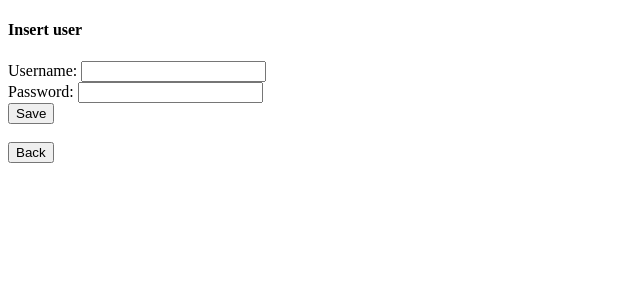
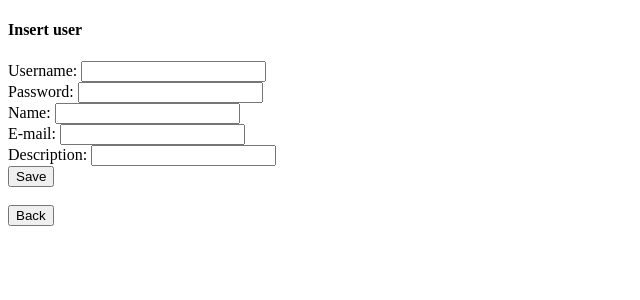
Before and after one commit to Vrouqen/Prueba_ubicacion, a Flask app: template FrontEnd/templates/insert_user.html in a window 1280 px wide. Shown: the top 300 px of the page, without its empty margins (0-640 px from the left). Run offline with Flask 3, Linux system fonts and the light colour scheme; the template is opened without the code that fills it, so the values that code supplies are empty.

Commit message:
Se mejora la inserción de usuarios

```diff
--- a/BackEnd/app.py
+++ b/BackEnd/app.py
@@ -5,7 +5,7 @@ import mysql.connector
 app = Flask(__name__)
 CORS(app)
 
-conn1 = mysql.connector.connect(
+connDBUsers = mysql.connector.connect(
     host='dbusers',
     port=3306,
     user='root',
@@ -31,38 +31,58 @@ conn3 = mysql.connector.connect(
 
 @app.route("/users/load_users", methods=["GET"])
 def load_users():
-    cursorUsers = conn1.cursor()
-    cursorUsers.execute("SELECT * FROM Users")
+    cursorUsers = connDBUsers.cursor()
+    cursorUsers.execute("SELECT U.id_user, U.username, U.password, UI.name, UI.email, UI.description " \
+    "FROM Users U, Users_Info UI WHERE U.id_user=UI.id_user;")
     usersjson = cursorUsers.fetchall()
-    cursorUsers.close()
 
     result = [{
         'id_user': row[0],
         'username': row[1],
-        'password': row[2]}
+        'password': row[2],
+        'name': row[3],
+        'email': row[4],
+        'description': row[5]}
         for row in usersjson]
+
+
+    cursorUsers.close()
 
     return {'result': result }
 
 @app.route("/users/insert_user", methods=["POST"])
 def insert_user():
-    cursorUsers = conn1.cursor()
 
-    # Definition of SQL instruction and get params of method
+    cursorUsers = connDBUsers.cursor()
+
+    # Form params
+    username = request.form['username']
+    password = request.form['password']
+    name = request.form['name']
+    email = request.form['email']
+    description = request.form['description']
+
+    # Definition of SQL instruction to insert on Users
     query = "INSERT INTO Users (username, password) VALUES (%s, %s);"
-    user = request.form['user']
-    password = request.form['password']
+    cursorUsers.execute(query, (username, password))
 
-    cursorUsers.execute(query, (user, password))
-    conn1.commit()
+    # Obtain the id_user auto generated
+    query = "SELECT id_user FROM Users WHERE username=%s;"
+    cursorUsers.execute(query, (username,))
+    id_user = cursorUsers.fetchall()
+
+    # Definition of SQL instruction to insert on Users_Info
+    query = "INSERT INTO Users_Info (id_user, name, email, description) VALUES (%s,%s,%s,%s);"
+    cursorUsers.execute(query, (id_user[0][0], name, email, description))
+
+    connDBUsers.commit()
     cursorUsers.close()
 
-    return jsonify({'message': 'User inserted succesfully',
-                    'user': user+" "+password})
+    return jsonify({'message': 'User inserted succesfully'})
 
 @app.route("/users/delete_user", methods=["POST"])
 def delete_user():
-    cursorUsers = conn1.cursor()
+    cursorUsers = connDBUsers.cursor()
 
     # Definition of SQL instruction and get params of method
     query = "DELETE FROM Users WHERE id_user=%s"
--- a/FrontEnd/static/index.js
+++ b/FrontEnd/static/index.js
@@ -11,7 +11,10 @@ document.addEventListener("DOMContentLoaded", async () => {
         user_info.innerHTML = `
             <label>id_user: ${user.id_user}</label>
             <br><label>username: ${user.username}</label>
-            <br><label>password: ${user.password}</label><br><br>
+            <br><label>password: ${user.password}</label>
+            <br><label>name: ${user.name}</label>
+            <br><label>description: ${user.description}</label>
+            <br><label>email: ${user.email}</label><br><br>
         `;
         usersdiv.appendChild(user_info);
     }
--- a/FrontEnd/static/insert_user.js
+++ b/FrontEnd/static/insert_user.js
@@ -3,8 +3,11 @@ document.getElementById("userform").addEventListener("submit", async (e) => {
     e.preventDefault(); // Evita que se envía el formulario normalmente
 
     const formData = new FormData(); // Creamos un formdata para almacenar los valores que se enviarán a metodo post
-    formData.append("user", document.getElementById("user").value);
+    formData.append("username", document.getElementById("username").value);
     formData.append("password", document.getElementById("password").value);
+    formData.append("name", document.getElementById("name").value);
+    formData.append("email", document.getElementById("email").value);
+    formData.append("description", document.getElementById("description").value);
 
     // Se obtiene la respuesta haciendo una solicitud al metodo post para insertar un usuario
     const backendURL = `http://${window.location.hostname}:8081/users/insert_user`;
@@ -16,5 +19,5 @@ document.getElementById("userform").addEventListener("submit", async (e) => {
     const result = await response.json(); // Se convierte en json
 
     // Se agrega la respuesta al html para que redireccione a la url de la api
-    document.getElementById("responseMessage").innerText = result.message + ": " + result.user;
+    document.getElementById("responseMessage").innerText = result.message;
 });
--- a/FrontEnd/templates/insert_user.html
+++ b/FrontEnd/templates/insert_user.html
@@ -7,13 +7,21 @@
 </head>
 <body>
     <h4>Insert user</h4>
-    <form action="http://localhost:8081/users/insert_user" method="post" id="userform">
+    <form id="userform">
         <label>Username:</label>
-        <input type="text" id="user" name="user">
+        <input type="text" id="username" name="username">
         <br>
-
         <label>Password:</label>
         <input type="password" id="password" name="password">
+        <br>
+        <label>Name:</label>
+        <input type="text" id="name" name="name">
+        <br>
+        <label>E-mail:</label>
+        <input type="text" id="email" name="email">
+        <br>
+        <label>Description:</label>
+        <input type="text" id="description" name="description">
         <br>
         <button type="submit">Save</button>
     </form>
```
